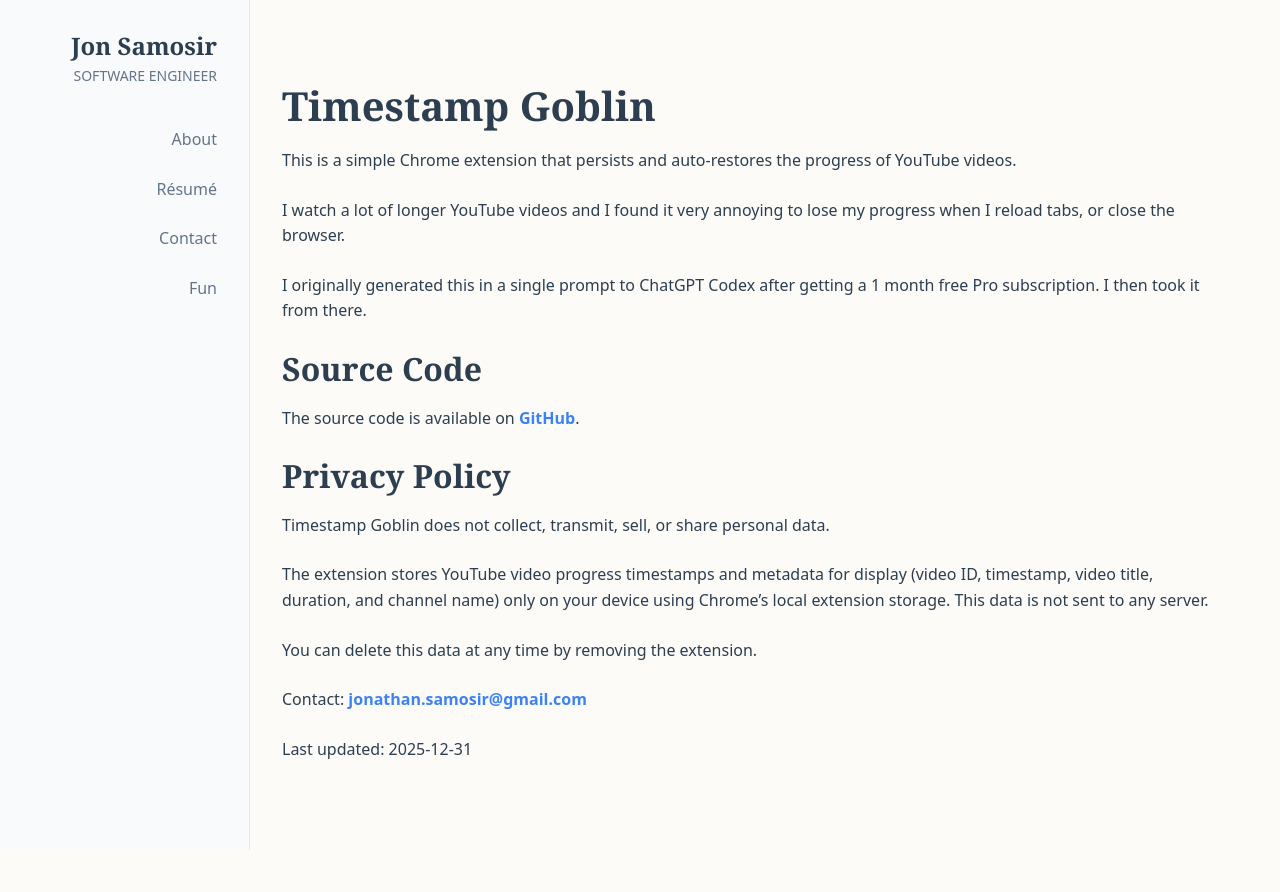
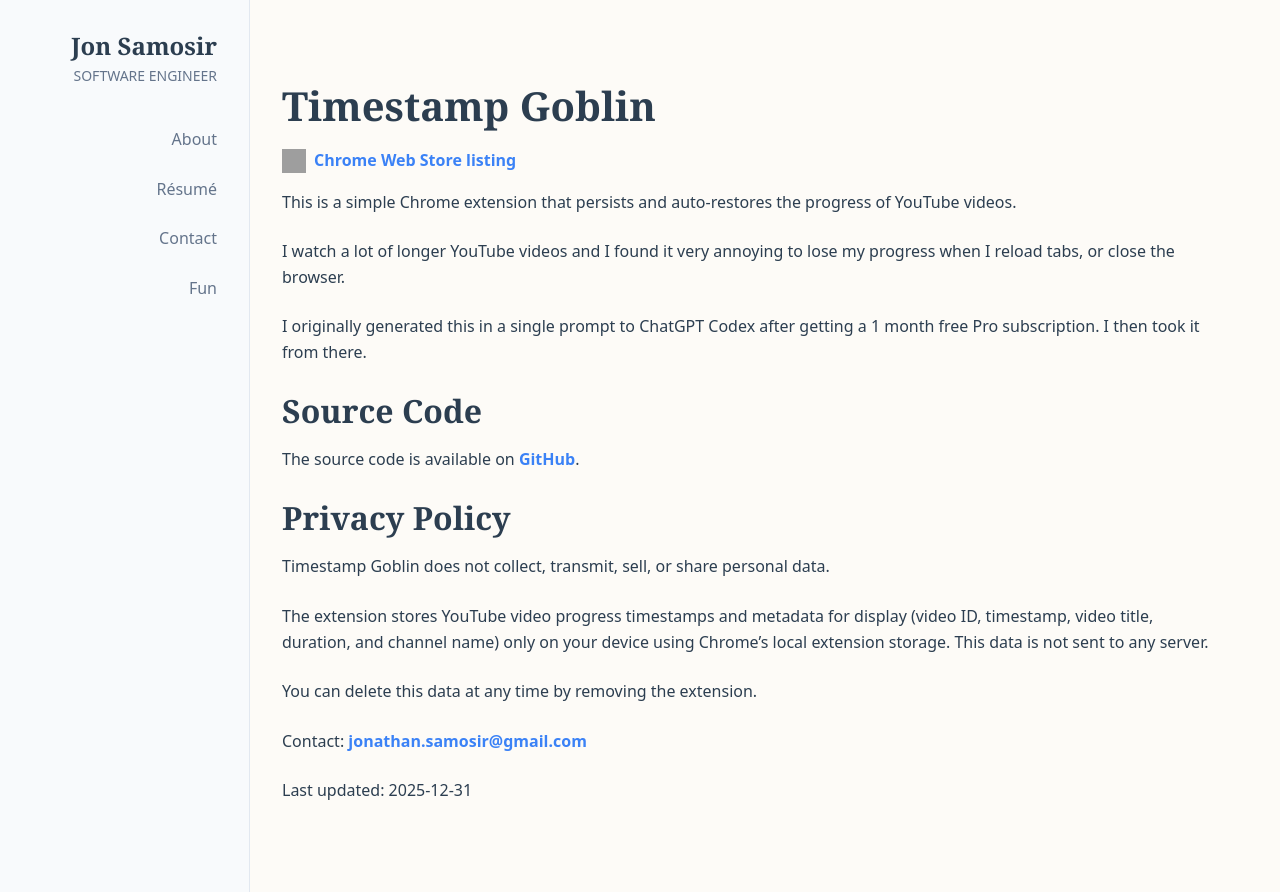
Before and after one commit to poltak/poltak.github.io, a SvelteKit app: page /timestamp-goblin in a window 1280 px wide. Before the commit the page ends 850 px from the top, so only its background shows below. Built offline with nearby package versions, Linux system fonts and the light colour scheme; grey boxes are pictures that could not be loaded.

Commit message:
Add chrome store link for timestamp goblin

```diff
--- a/src/routes/timestamp-goblin/+page.svelte
+++ b/src/routes/timestamp-goblin/+page.svelte
@@ -1,4 +1,17 @@
 <h1>Timestamp Goblin</h1>
+
+<a
+    class="chrome-store-link"
+    href="https://chromewebstore.google.com/detail/timestamp-goblin/amhjjgahmkpgmppkkddkcjflgkbhnfhj"
+>
+    <img
+        src="https://fonts.gstatic.com/s/i/productlogos/chrome_store/v7/192px.svg"
+        alt="Chrome Web Store logo"
+        width="24"
+        height="24"
+    />
+    Chrome Web Store listing
+</a>
 
 <p>
     This is a simple Chrome extension that persists and auto-restores the progress of YouTube
@@ -36,3 +49,11 @@
 <p>Contact: <a href="mailto:jonathan.samosir@gmail.com">jonathan.samosir@gmail.com</a></p>
 
 <p>Last updated: 2025-12-31</p>
+
+<style>
+    .chrome-store-link {
+        display: flex;
+        align-items: center;
+        gap: 0.5rem;
+    }
+</style>
```
